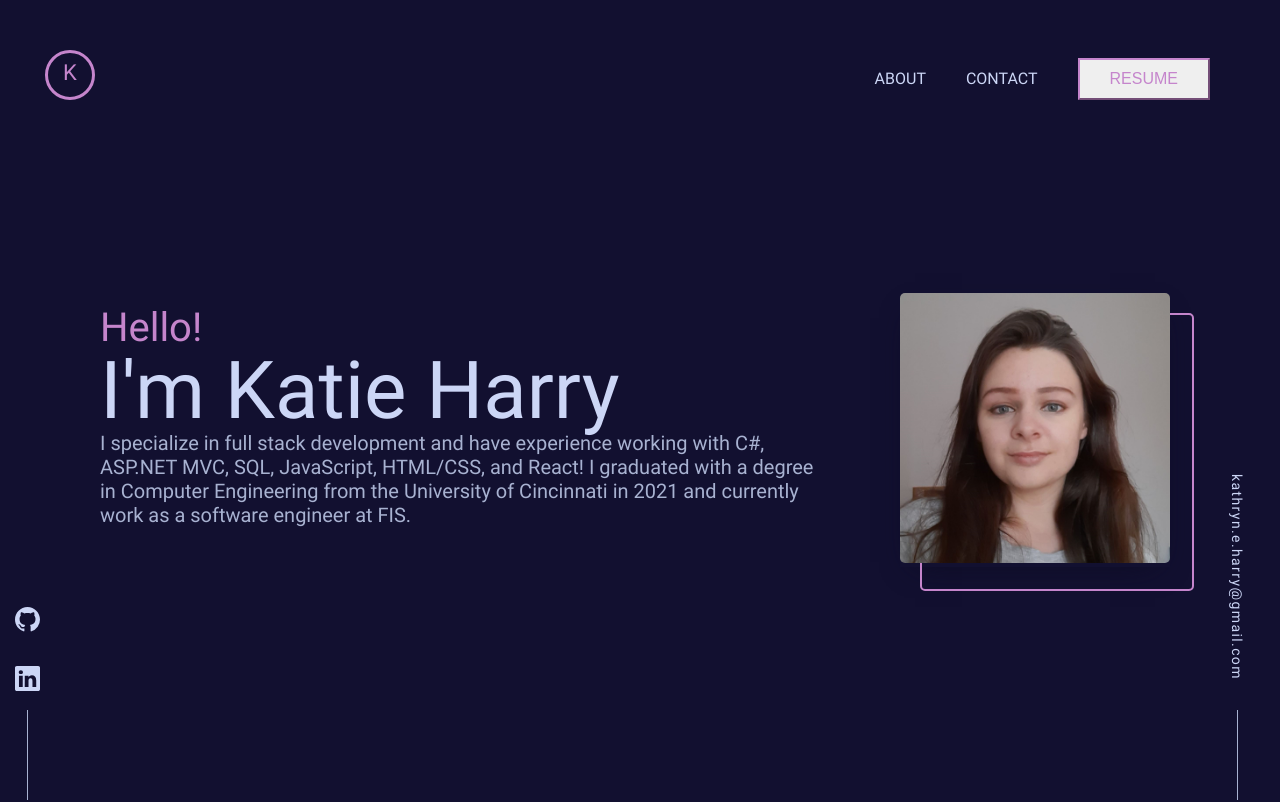
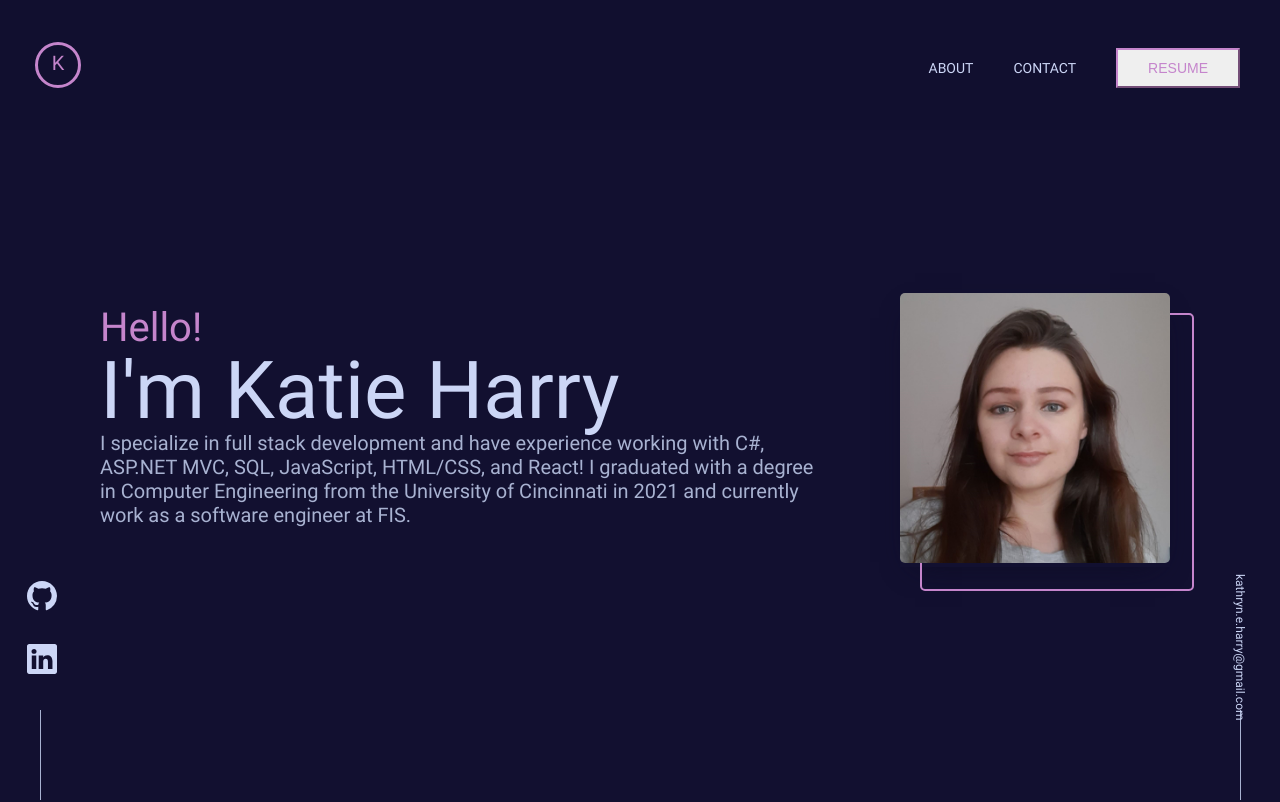
Before and after one commit to KatieHarry/KatieHarry.github.io, a React (Create React App) app: page / in a window 1280 px wide. Shown: the top 802 px of the page. Built offline with nearby package versions, Linux system fonts and the light colour scheme.

Commit message:
Lowered desktop font sizes, added animation to email and social icons and condensed mobile and desktop into one

```diff
--- a/src/components/common/footer/Footer.css
+++ b/src/components/common/footer/Footer.css
@@ -10,12 +10,8 @@
   transform: translateY(-5px);
 }
 
-.footer-social {
+.footer-line {
   display: none;
-  position: fixed;
-  bottom: 0;
-  left: 0;
-  flex-direction: column;
 }
 
 .footer-contact {
@@ -29,7 +25,6 @@
 
 .contact-text {
   color: var(--pink);
-  font-size: 50px;
   display: flex;
   align-items: flex-start;
   max-width: 400px;
@@ -37,12 +32,15 @@
   font-size: clamp(30px, 7vw, 50px);
 }
 
-.mobile-social .icon:hover {
-  color: var(--pink);
-  transition: 0.3s;
+.footer-email a {
+  text-decoration: none;
+  font-size: clamp(12px, 3vw, 16px);
+  margin-bottom: -10px;
+  line-height: 2;
+  z-index: 1;
 }
 
-.mobile-email, .mobile-social {
+.footer-email, .footer-social {
   display: flex;
   width: 100%;
   max-width: 400px;
@@ -50,19 +48,21 @@
   align-items: flex-start;
 }
 
-.mobile-email a, .mobile-social a {
+.footer-email a, .footer-email a {
   color: var(--lightest-slate);
 }
 
-.mobile-email a {
-  text-decoration: none;
-  font-size: clamp(12px, 3vw, 16px);
-  margin-bottom: -10px;
-  line-height: 2;
-  z-index: 1;
+.footer-social .icon:hover {
+  color: var(--pink);
+  transition: 0.3s;
 }
 
-.mobile-social {
+.footer-social a:hover, .footer-email a:hover {
+  color: var(--pink);
+  transition: 0.3s;
+}
+
+.footer-social {
   display: flex;
   flex-direction: column;
   align-items: flex-end;
@@ -70,18 +70,57 @@
   margin-bottom: 10px;
 }
 
-.mobile-social a {
+
+.footer-social .icon {
+  color: var(--lightest-slate);
+  transition: 0.3s;
+}
+
+.footer-social a {
   padding-bottom: 10px;
   padding-top: 10px;
   padding-right: 10px;
 }
 
-.footer-email-wrap {
+.footer-line {
   display: none;
+}
+
+/* Desktop styles */
+@media (min-width: 850px) {
+
+  .footer-line {
+    content: "";
+    display: block;
+    width: 1px;
+    height: 90px;
+    margin: auto;
+    background-color: var(--light-slate);
+  }
+
+  .footer-social .footer-line {
+    margin-top: 10px;
+  }
+
+  .footer-contact {
+    padding: 50px 100px;
+    align-items: flex-start;
+  }
+
+  .contact-text {
+    width: 600px;
+  }
+
+  .footer-email {
+    display: flex;
     position: fixed;
     bottom: 0;
     right: 20px;
     width: 40px;
+    flex-direction: column;
+    -webkit-box-align: center;
+    align-items: center;
+    line-height: 1.3;
   }
 
   .footer-email a {
@@ -95,59 +134,37 @@
     font-size: 14px;
     letter-spacing: 0.1em;
     writing-mode: vertical-rl;
-  position: relative;
   }
 
-.footer-email a:hover, .mobile-email a:hover {
-  color: var(--pink);
-  transition: 0.3s;
+  .footer-social {
+    display: flex;
+    position: fixed;
+    bottom: 0;
+    left: 20px;
+    flex-direction: column;
+    margin: 0;
+    align-items: flex-start;
+    width: 40px;
   }
 
-.footer-line {
-  content: "";
-  display: block;
-  width: 1px;
-  height: 90px;
-  margin: 0px auto;
-  background-color: var(--light-slate);
+  .footer-social a {
+    padding-bottom: 15px;
+    padding-top: 0;
+    padding-right: 0;
   }
 
-.footer-email {
-  display: flex;
-  flex-direction: column;
-  -webkit-box-align: center;
-  align-items: center;
-  position: relative;
-  line-height: 1.3;
+
+  .footer-social a:hover {
+    transform: translateY(-3px);
   }
 
-/* Desktop styles */
-@media (min-width: 850px) {
-  .footer-social {
-    display: flex;
-  }
-
-  .footer-contact {
-    padding: 50px 100px;
-    align-items: flex-start;
-  }
-
-  .mobile-email, .mobile-social {
-    display: none;
-  }
-
-  .contact-text {
-    width: 600px;
-  }
-
-  .footer-email-wrap {
-    display: flex;
+  .footer-email a:hover {
+    transform: translateY(-3px);
   }
 
   .footer-social .icon {
-    color: var(--lightest-slate);
-    transition: 0.3s;
-    margin: 15px;
+    margin: 5px;
+    padding: 2px;
   }
 
   .footer-social .icon:hover {
--- a/src/components/common/footer/Footer.jsx
+++ b/src/components/common/footer/Footer.jsx
@@ -9,27 +9,19 @@ function Footer () {
 
   return (
     <section className="footer-wrap">
-      <section className="footer-social">
-        <a href="https://github.com/KatieHarry" target="_blank" rel="noreferrer"><Github className="icon" size={25} /></a>
-        <a href="https://www.linkedin.com/in/katie-harry/" target="_blank" rel="noreferrer"><Linkedin className="icon" size={25} /></a>
-        <span className="footer-line"></span>
-      </section>
       <section className="footer-contact">
         <hr />
         <span className="contact-text">Contact me!</span>
-        <span className="mobile-email">
-          <a href="mailto:kathryn.e.harry@gmail.com">kathryn.e.harry@gmail.com</a></span>
-        <span className="mobile-social">
+        <span className="footer-email">
+          <a href="mailto:kathryn.e.harry@gmail.com">kathryn.e.harry@gmail.com</a>
+          <span className="footer-line"></span>
+        </span>
+        <span className="footer-social">
           <a href="https://github.com/KatieHarry" target="_blank" rel="noreferrer"><Github className="icon" size={30} /></a>
           <a href="https://www.linkedin.com/in/katie-harry/" target="_blank" rel="noreferrer"><Linkedin className="icon" size={30} /></a>
+          <span className="footer-line"></span>
         </span>
         <Contact />
-      </section>
-      <section className="footer-email-wrap">
-        <section className="footer-email">
-          <a href="mailto:kathryn.e.harry@gmail.com">kathryn.e.harry@gmail.com</a>
-          <span className="footer-line"></span>
-        </section>
       </section>
     </section>
   )
--- a/src/components/common/header/Header.css
+++ b/src/components/common/header/Header.css
@@ -7,7 +7,7 @@
   display: flex;
   flex: 1;
   width: 100%;
-  height: 110px;
+  height: 90px;
   background: var(--navy);
   position: fixed;
   z-index: 300;
@@ -25,8 +25,8 @@
   color: inherit;
   text-decoration: inherit;
   font-family: 'RobotoRegular';
-  font-size: 22px;
-  padding: 20px;
+  font-size: 20px;
+  padding: 10px;
 }
 
 .header-navbar-wrap {
@@ -54,7 +54,8 @@
 
 /* Desktop styles */
 @media (min-width: 850px) {
-  .header-wrap.navShowLow {
-    backdrop-filter: blur(10px);
+  .header-wrap {
+    background: rgba(18, 16, 48, 0.85);
+    backdrop-filter: blur(5px);
   }
 }
--- a/src/components/common/header/Header.jsx
+++ b/src/components/common/header/Header.jsx
@@ -20,7 +20,7 @@ function Header() {
       setShowTop(false);
       setShowLow(true);
     }
-    else if(window.scrollY > 100) {
+    else if(window.scrollY > 80) {
       prevScroll = window.scrollY;
       setShowTop(false);
       setShowLow(false);
--- a/src/components/common/navbar/Navbar.css
+++ b/src/components/common/navbar/Navbar.css
@@ -6,8 +6,8 @@
 
 .expanded {
   display: none;
-  margin-right: 70px;
-  margin-top: 7px;
+  margin-right: 40px;
+  margin-top: 5px;
 }
 
 .hamburger-icon {
@@ -29,15 +29,15 @@
 }
 
 .hamburger-wrap {
+  backdrop-filter: blur(5px);
   display: none;
-  z-index: 100;
-  width: 100vw;
+  font-size: 18px;
   height: 100vh;
-  backdrop-filter: blur(5px);
+  justify-content: end;
   position: fixed;
   top: 15px;
-  justify-content: end;
-  font-size: 18px;
+  width: 100vw;
+  z-index: 100;
 }
 
 .hamburger-wrap.show-hamburger .hamburger-menu .navbar-item {
@@ -105,12 +105,13 @@
 
   .navbar-item {
     margin-right: 40px;
-    font-size: var(--medium-font);
+    font-size: 14px;
   }
 
   .navbar-button {
-    font-size: var(--medium-font);
+    font-size: 14px;
   }
+
   .navbar-button .btn {
     padding: 10px 30px;
   }
```
Lines whose indentation alone changed are shown as unchanged.
